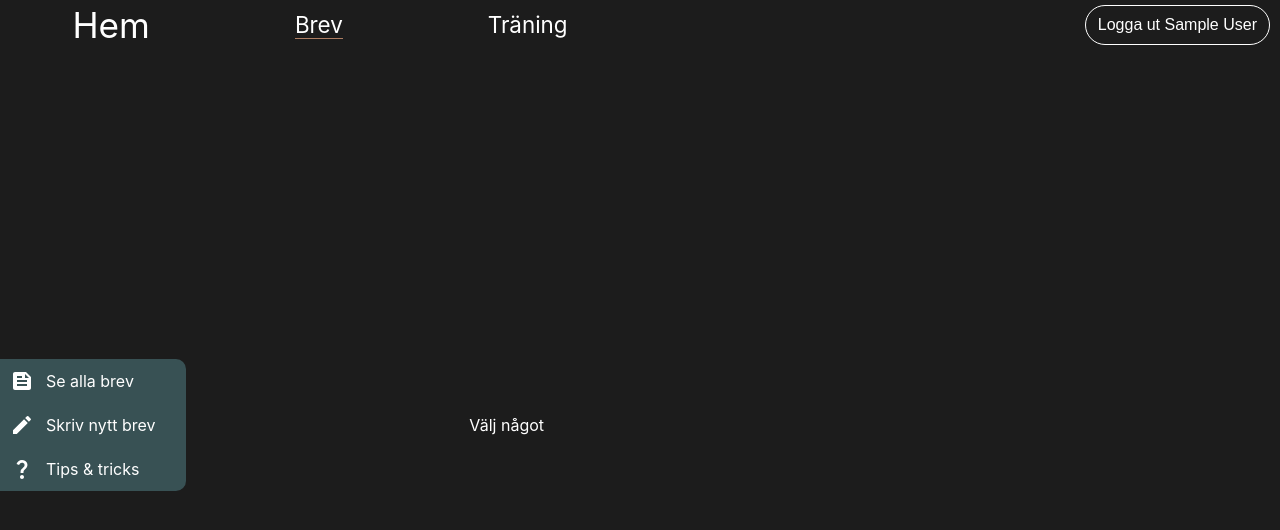
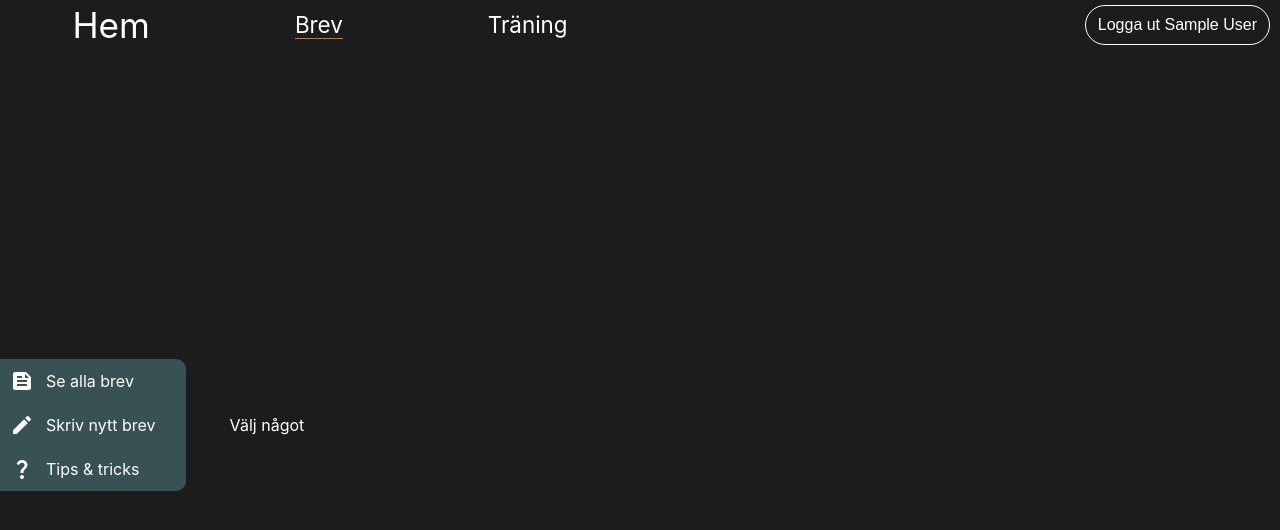
Before and after one commit to olaberglund/olaberglundxyz, a React (Create React App) app: page /brev in a window 1280 px wide. Shown: the top 530 px of the page. Built offline with nearby package versions, Linux system fonts and the light colour scheme; no server answers; the database is empty; sample sign-in values are in the browser's storage.

Commit message:
make column width of sidebar as wide as sidebar

```diff
--- a/src/components/PageLayout.styled.ts
+++ b/src/components/PageLayout.styled.ts
@@ -3,7 +3,7 @@ import styled from 'styled-components';
 export const PageLayout = styled.div`
   display: grid;
   align-items: center;
-  grid-template-columns: repeat(3, 1fr);
+  grid-template-columns: auto 1fr 1fr;
   flex: 1;
-  gap: 10%;
+  gap: 5%;
 `
```
